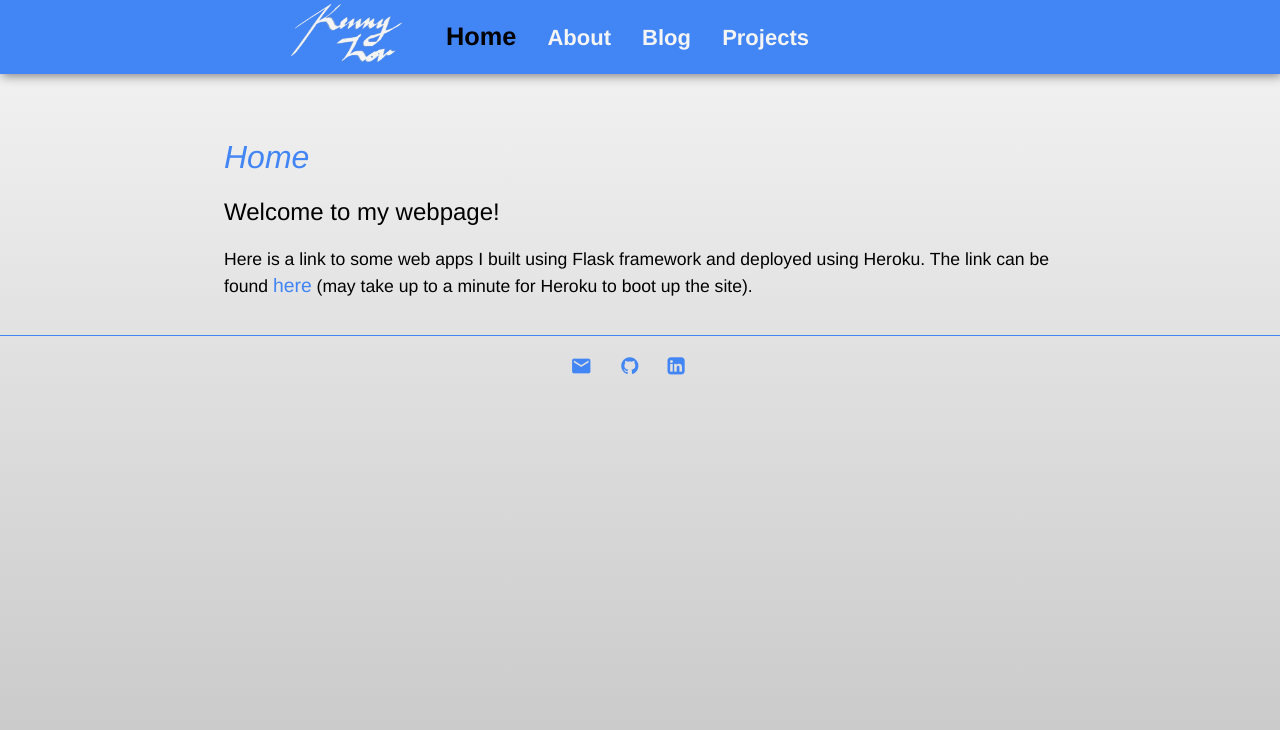
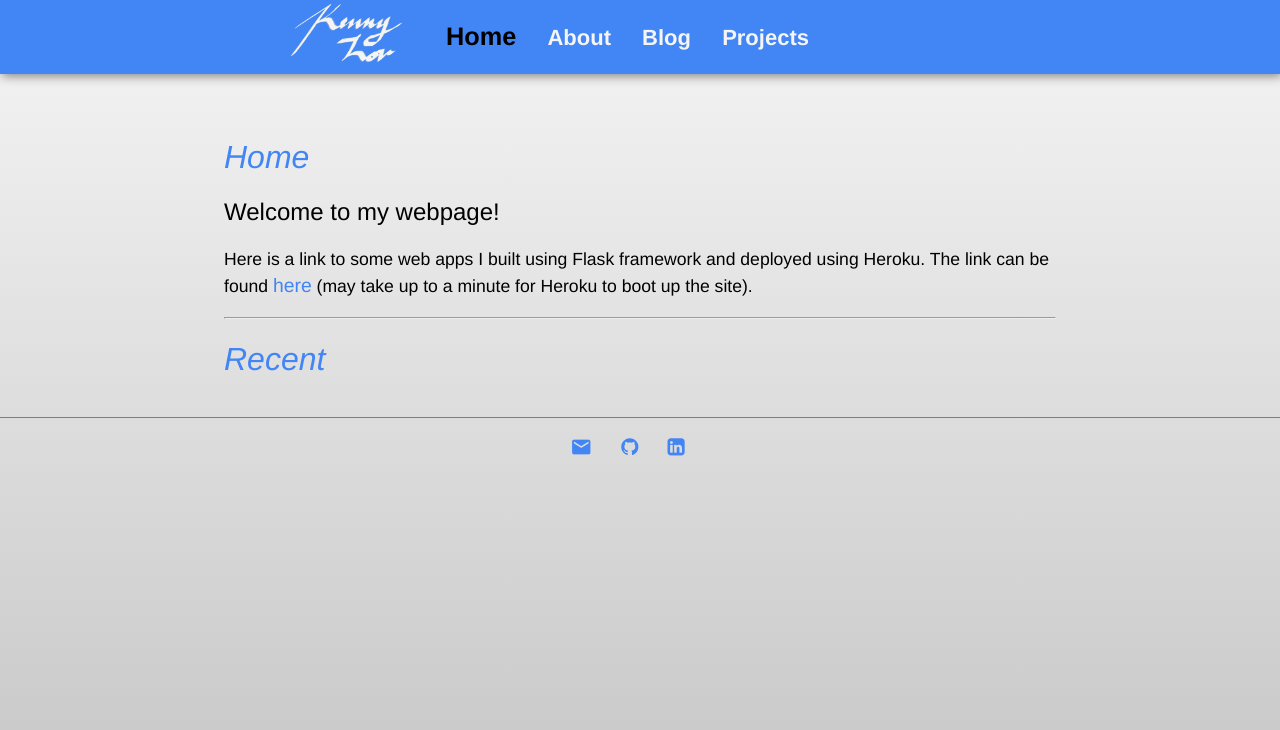
Before and after one commit to clfkenny/clfkenny.github.io, a Jekyll site: the page built from index.md, in a window 1280 px wide. Shown: the top 730 px of the page. Built offline with Jekyll 4.4.1, drawn with Linux system fonts in a browser that asks for light colours.

Commit message:
Update index.md

```diff
--- a/index.md
+++ b/index.md
@@ -15,3 +15,7 @@ title: Kenny Lov
 ## Welcome to my webpage!
 
 Here is a link to some web apps I built using Flask framework and deployed using Heroku. The link can be found <a href = "https://clfkenny.herokuapp.com">here</a> (may take up to a minute for Heroku to boot up the site).
+
+<hr>
+
+# *Recent*
```
